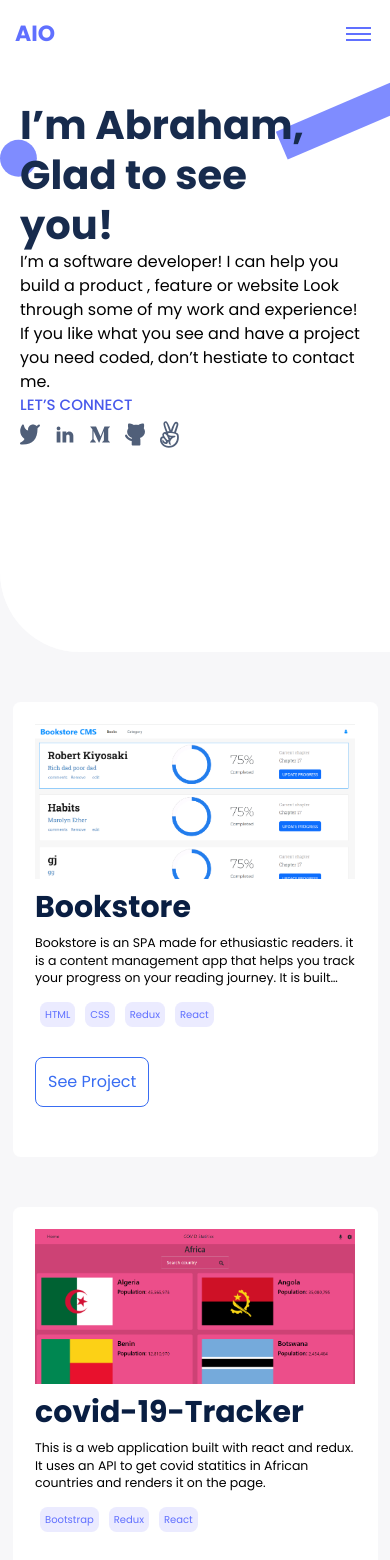
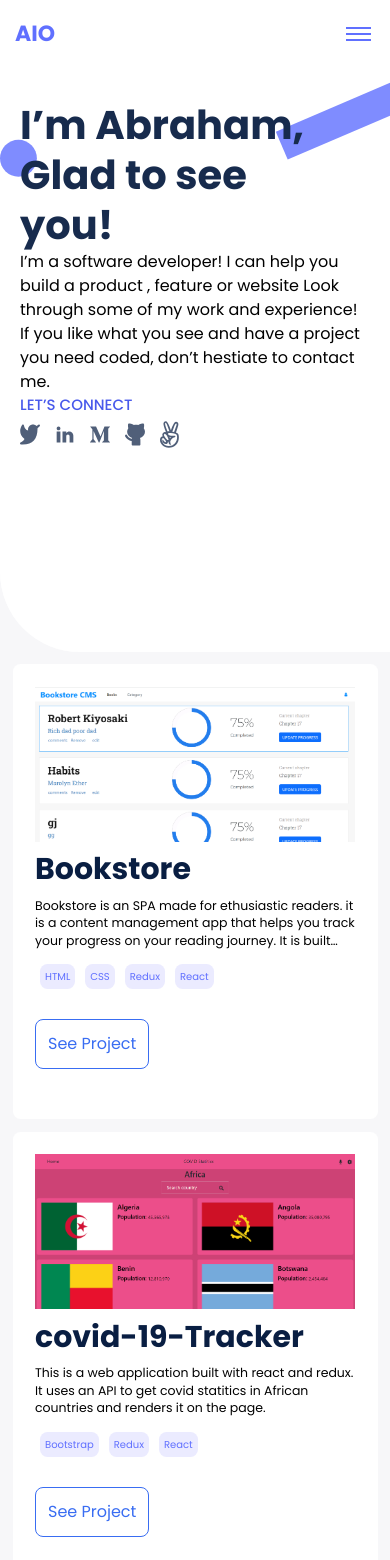
Before and after one commit to Ibizugbe/microverse-react-portfolio, a React (Create React App) app: page / in a window 390 px wide. Shown: the top 1560 px of the page. Built offline with nearby package versions, Linux system fonts and the light colour scheme.

Commit message:
adjust top margin on mobile

```diff
--- a/src/components/Projects.jsx
+++ b/src/components/Projects.jsx
@@ -10,7 +10,7 @@ const Projects = () => {
   return (
     <section id="projects" className="px-5 lg:px-48">
       {project.map((items, index) => (
-        <div className="project rounded-xl grid md:grid-cols-2 grid-cols-1 p-9 bg-white mt-20 md:mt-48">
+        <div className="project rounded-xl grid md:grid-cols-2 grid-cols-1 p-9 bg-white mt-5 md:mt-48">
           <div key={index} className="project-image">
             <img src={items.image} alt="project-image" />
           </div>
```
